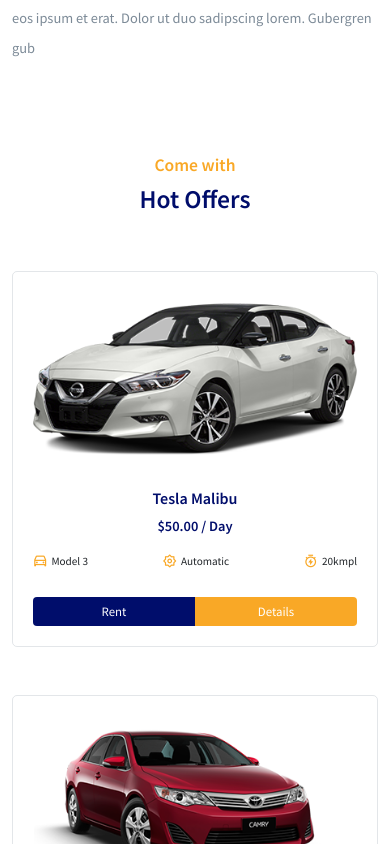
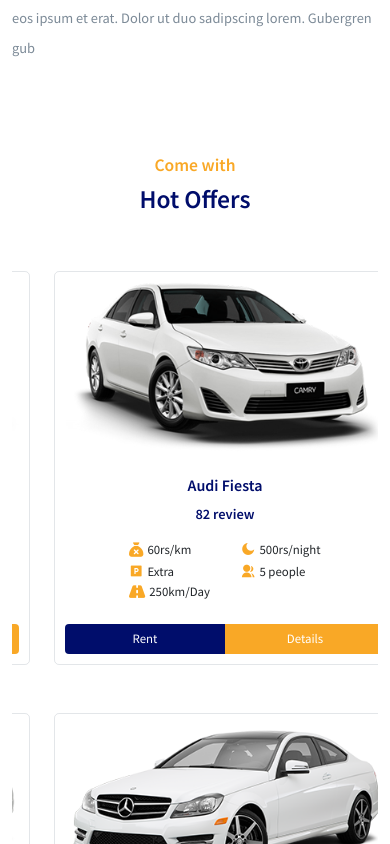
Before and after one commit to piyush-451/Car-Rental-Project, a React (Create React App) app: page /home in a window 390 px wide. Shown: the part 2860-3704 px from the top of the page. Built offline with nearby package versions, Linux system fonts and the light colour scheme.

Commit message:
made car carousal on home page fixed CarListing page(made CarList componenent

```diff
--- a/public/index.html
+++ b/public/index.html
@@ -40,4 +40,5 @@
       To create a production bundle, use `npm run build` or `yarn build`.
     -->
   </body>
+  <script src="https://kit.fontawesome.com/ad109098a1.js" crossorigin="anonymous"></script>
 </html>
--- a/src/assets/data/carData.js
+++ b/src/assets/data/carData.js
@@ -17,6 +17,11 @@
     imgUrl: img01,
     model: "Model 3",
     price: 50,
+    pricePerKm: 60,
+    pricePerNight: 500,
+    noOfSeats: 5,
+    parkingCharges: "Extra",
+    distancePerDay: 250,
     speed: "20kmpl",
     gps: "GPS Navigation",
     seatType: "Heated seats",
@@ -33,6 +38,11 @@
     imgUrl: img02,
     model: "Model-2022",
     price: 50,
+    pricePerKm: 60,
+    pricePerNight: 500,
+    noOfSeats: 5,
+    parkingCharges: "Extra",
+    distancePerDay: 250,
     speed: "20kmpl",
     gps: "GPS Navigation",
     seatType: "Heated seats",
@@ -49,6 +59,11 @@
     imgUrl: img03,
     model: "Model-2022",
     price: 65,
+    pricePerKm: 60,
+    pricePerNight: 500,
+    noOfSeats: 5,
+    parkingCharges: "Extra",
+    distancePerDay: 250,
     speed: "20kmpl",
     gps: "GPS Navigation",
     seatType: "Heated seats",
@@ -65,6 +80,11 @@
     imgUrl: img04,
     model: "Model-2022",
     price: 70,
+    pricePerKm: 60,
+    pricePerNight: 500,
+    noOfSeats: 5,
+    parkingCharges: "Extra",
+    distancePerDay: 250,
     speed: "20kmpl",
     gps: "GPS Navigation",
     seatType: "Heated seats",
@@ -81,6 +101,11 @@
     imgUrl: img05,
     model: "Model-2022",
     price: 45,
+    pricePerKm: 60,
+    pricePerNight: 500,
+    noOfSeats: 5,
+    parkingCharges: "Extra",
+    distancePerDay: 250,
     speed: "20kmpl",
     gps: "GPS Navigation",
     seatType: "Heated seats",
@@ -97,6 +122,11 @@
     imgUrl: img06,
     model: "Model-2022",
     price: 85,
+    pricePerKm: 60,
+    pricePerNight: 500,
+    noOfSeats: 5,
+    parkingCharges: "Extra",
+    distancePerDay: 250,
     speed: "20kmpl",
     gps: "GPS Navigation",
     seatType: "Heated seats",
@@ -113,6 +143,11 @@
     imgUrl: img07,
     model: "Model 3",
     price: 50,
+    pricePerKm: 60,
+    pricePerNight: 500,
+    noOfSeats: 5,
+    parkingCharges: "Extra",
+    distancePerDay: 250,
     speed: "20kmpl",
     gps: "GPS Navigation",
     seatType: "Heated seats",
@@ -129,6 +164,11 @@
     imgUrl: img08,
     model: "Model 3",
     price: 50,
+    pricePerKm: 60,
+    pricePerNight: 500,
+    noOfSeats: 5,
+    parkingCharges: "Extra",
+    distancePerDay: 250,
     speed: "20kmpl",
     gps: "GPS Navigation",
     seatType: "Heated seats",
--- a/src/components/Header/Header.jsx
+++ b/src/components/Header/Header.jsx
@@ -1,5 +1,4 @@
 import React, { useRef } from "react";
-
 import { Container } from "reactstrap";
 import { Link , NavLink } from "react-router-dom";
 import "../../styles/header.css";
@@ -49,7 +48,6 @@
         <Container>
           <div className="navigation__wrapper d-flex align-items-center">
             <div className="navbar__logo">
-            {console.log(__dirname)}
               <Link to='/home'><img src={logo} width={"80px"} alt="Logo" /></Link>
             </div>
 
--- /dev/null
+++ b/src/components/UI/CarCarousal.jsx
@@ -0,0 +1,71 @@
+import React from "react";
+import { Container, Row, Col } from "reactstrap";
+import Slider from "react-slick";
+import CarItem from "./CarItem";
+
+const CarCarousal = ({ CarData }) => {
+  const newCarData = [];
+  const itemsPerRow = 2;
+  for (let i = 0; i < CarData.length; i += itemsPerRow) {
+    newCarData.push(CarData.slice(i, i + itemsPerRow));
+  }
+
+  console.log(newCarData);
+
+  const settings = {
+    dots: true,
+    infinite: true,
+    autoplay: true,
+    speed: 1000,
+    swipeToSlide: true,
+    autoplaySpeed: 2000,
+    slidesToShow: 3,
+    slidesToScroll: 1,
+    responsive: [
+      {
+        breakpoint: 992,
+        settings: {
+          slidesToShow: 2,
+          slidesToScroll: 1,
+          infinite: true,
+          dots: true,
+        },
+      },
+      {
+        breakpoint: 576,
+        settings: {
+          slidesToShow: 1,
+          slidesToScroll: 1,
+        },
+      },
+    ],
+  };
+
+  return (
+    <section>
+      <Container>
+        <Row>
+          <Col lg="12" className="text-center mb-5">
+            <h6 className="section__subtitle">Come with</h6>
+            <h2 className="section__title">Hot Offers</h2>
+          </Col>
+
+          <Slider {...settings}>
+            {newCarData.map((carousalRow, index) => (
+              <Row key={index}>
+                {carousalRow.map((item, index) => (
+                  <CarItem item={item} key={index} />
+                ))}
+              </Row>
+            ))}
+            {/* {CarData.map((item, index) => (
+                  <CarItem item={item} key={index} />
+                ))} */}
+          </Slider>
+        </Row>
+      </Container>
+    </section>
+  );
+};
+
+export default CarCarousal;
--- a/src/components/UI/CarItem.jsx
+++ b/src/components/UI/CarItem.jsx
@@ -4,10 +4,10 @@
 import "../../styles/car-item.css";
 
 const CarItem = (props) => {
-  const { imgUrl, model, carName, automatic, speed, price } = props.item;
+  const { imgUrl, carName, rating, pricePerKm, pricePerNight, noOfSeats, parkingCharges, distancePerDay} = props.item;
 
   return (
-    <Col lg="4" md="4" sm="6" className="mb-5">
+    <Col lg="12" md="12" sm="12" className="mb-5">
       <div className="car__item">
         <div className="car__img">
           <img src={imgUrl} alt="" className="w-100" />
@@ -15,19 +15,28 @@
 
         <div className="car__item-content mt-4">
           <h4 className="section__title text-center">{carName}</h4>
-          <h6 className="rent__price text-center mt-">
-            ${price}.00 <span>/ Day</span>
+          <h6 className="car__rating text-center mt-">
+            {rating} <span> review</span>
           </h6>
 
-          <div className="car__item-info d-flex align-items-center justify-content-between mt-3 mb-4">
+          <div className="car__item-info d-flex align-items-center justify-content-between mt-3 mb-4 flex-wrap">
             <span className=" d-flex align-items-center gap-1">
-              <i class="ri-car-line"></i> {model}
+            <i class="fa-solid fa-sack-xmark" aria-hidden="true"></i> {`${pricePerKm}rs/km`}
             </span>
             <span className=" d-flex align-items-center gap-1">
-              <i class="ri-settings-2-line"></i> {automatic}
+            <i class="ri-moon-fill"></i> {`${pricePerNight}rs/night`}
             </span>
             <span className=" d-flex align-items-center gap-1">
-              <i class="ri-timer-flash-line"></i> {speed}
+            <i class="ri-parking-box-fill"></i> {parkingCharges}
+            </span>
+            <span className=" d-flex align-items-center gap-1">
+            <i class="ri-group-fill"></i> {`${noOfSeats} people`}
+            </span>
+            <span className=" d-flex align-items-center gap-1">
+            <i class="fa-solid fa-road" aria-hidden="true"></i> {`${distancePerDay}km/Day`}
+            </span>
+            <span className=" d-flex align-items-center gap-1">
+              {/* <i class="ri-timer-flash-line"></i> {speed} */}
             </span>
           </div>
 
--- /dev/null
+++ b/src/components/UI/CarList.jsx
@@ -0,0 +1,17 @@
+import React from "react";
+import CarItem from "./CarItem";
+import {Col } from "reactstrap";
+
+const CarList = ({carData}) => {
+  return (
+    <>
+      {carData.map((item) => (
+        <Col lg="4" md="4" sm="6">
+          <CarItem item={item} key={item.id} />
+        </Col>
+      ))}
+    </>
+  );
+};
+
+export default CarList;
--- a/src/pages/CarListing.jsx
+++ b/src/pages/CarListing.jsx
@@ -2,7 +2,7 @@
 import { Container, Row, Col } from "reactstrap";
 import Helmet from "../components/Helmet/Helmet";
 import CommonSection from "../components/UI/CommonSection";
-import CarItem from "../components/UI/CarItem";
+import CarList from "../components/UI/CarList";
 import carData from "../assets/data/carData";
 
 const CarListing = () => {
@@ -27,9 +27,7 @@
               </div>
             </Col>
 
-            {carData.map((item) => (
-              <CarItem item={item} key={item.id} />
-            ))}
+            <CarList carData = {carData}/>
           </Row>
         </Container>
       </section>
--- a/src/pages/Home.jsx
+++ b/src/pages/Home.jsx
@@ -8,11 +8,12 @@
 import AboutSection from "../components/UI/AboutSection";
 import ServicesList from "../components/UI/ServicesList";
 import carData from "../assets/data/carData";
-import CarItem from "../components/UI/CarItem";
+import CarCarousal from "../components/UI/CarCarousal";
 import ReserveCarSection from "../components/UI/ReserveCarSection";
 import Testimonial from "../components/UI/Testimonial";
 
 import BlogList from "../components/UI/BlogList";
+
 
 const Home = () => {
   return (
@@ -53,20 +54,10 @@
         </Container>
       </section>
       {/* =========== car offer section ============= */}
-      <section>
-        <Container>
-          <Row>
-            <Col lg="12" className="text-center mb-5">
-              <h6 className="section__subtitle">Come with</h6>
-              <h2 className="section__title">Hot Offers</h2>
-            </Col>
+      <CarCarousal
+        CarData = {carData}
+        />
 
-            {carData.slice(0, 6).map((item) => (
-              <CarItem item={item} key={item.id} />
-            ))}
-          </Row>
-        </Container>
-      </section>
       {/* =========== Reserve car section ============ */}
       <ReserveCarSection />
 
--- a/src/styles/car-item.css
+++ b/src/styles/car-item.css
@@ -1,6 +1,6 @@
 .car__item {
   border: 1px solid #7c8a9736;
-  padding: 20px;
+  padding: 10px;
   border-radius: 5px;
 }
 
@@ -9,12 +9,19 @@
   font-size: 1.1rem;
 }
 
+.car__item-info span{
+  width: 102px;
+  text-align: left;
+  line-height: 2rem;
+}
+
 .car__item-btn {
   border-radius: 0;
   border: none;
   outline: none;
   background: #000d6b;
   padding: 8px 0px;
+  margin-top: -13px;
 }
 
 .car__item-btn a {
@@ -36,11 +43,11 @@
 }
 
 .car__item-content h4 {
-  font-size: 1.8rem;
+  font-size: 1.4rem;
 }
 
 .car__item-content h6 {
-  font-size: 1.2rem;
+  font-size: 1.1rem;
   font-weight: 600;
 }
 
@@ -61,13 +68,16 @@
 
   .car__item-info span {
     font-size: 0.8rem;
-    justify-content: space-between;
+    width: 85px;
+    /* justify-content: space-between; */
+    line-height: 1.6rem;
   }
 
   .car__item-btn {
     padding: 5px 10px;
     font-size: 0.9rem;
   }
+
 }
 
 @media only screen and (max-width: 768px) {
@@ -80,7 +90,8 @@
   }
 
   .car__item-info span {
-    font-size: 0.7rem;
+    font-size: 0.8rem;
+    line-height: 1.5;
   }
 
   .car__item-info span i {
@@ -90,4 +101,27 @@
   .car__item-btn {
     font-size: 0.8rem;
   }
+  .car__item-info span{
+    text-align: left;
+  }
 }
+
+@media only screen and (max-width: 570px) {
+  .car__item-info{
+    width: 60%;
+    margin: auto;
+  }
+  .car__item-info span{
+    width: 80px;
+  }
+}
+
+@media only screen and (max-width: 340px) {
+  .car__item-info{
+    width: 100%;
+    margin: auto;
+  }
+  .car__item-info span{
+    width: 80px;
+  }
+}
```
